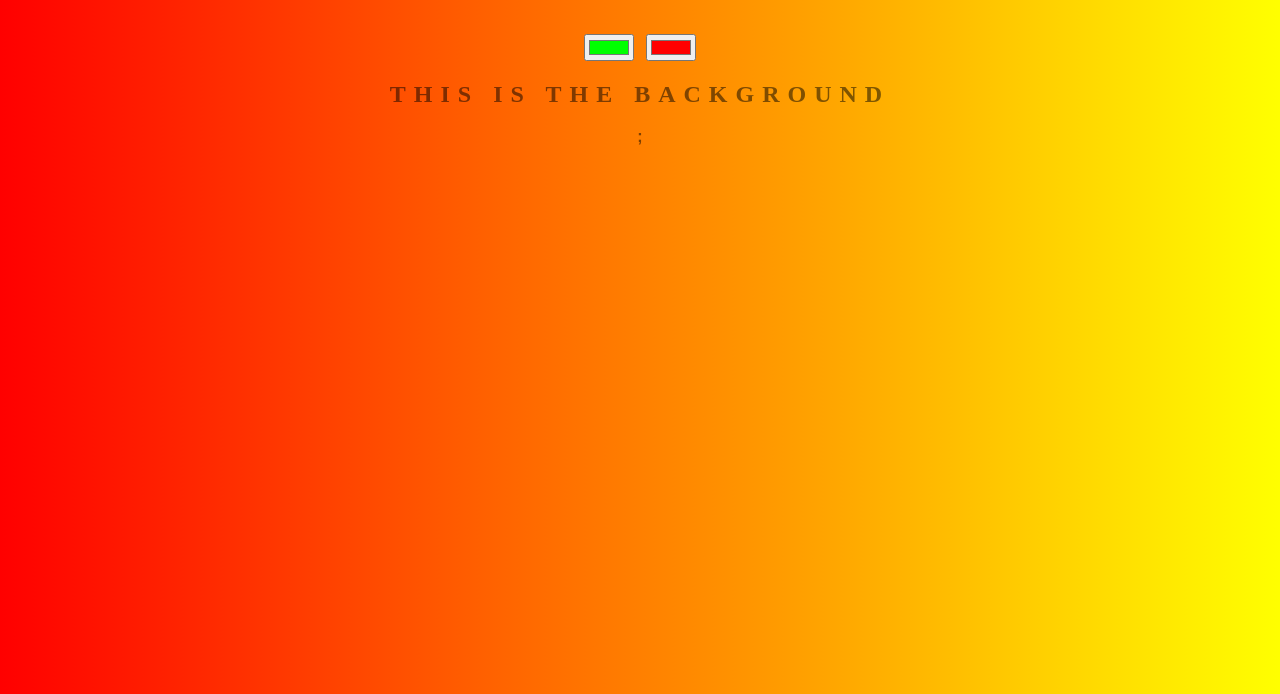
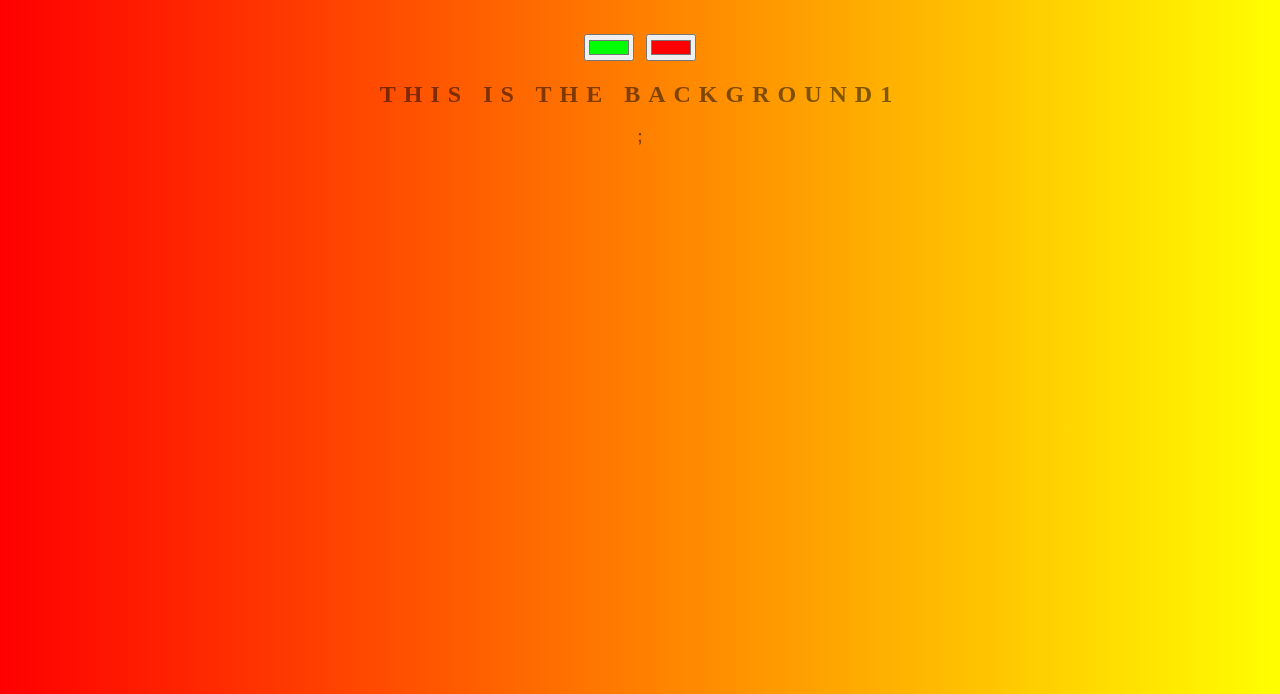
Before and after one commit to yoterme/background-generator, a plain HTML site: page index.html in a window 1280 px wide. Shown: the part 106-800 px from the top of the page. Drawn offline with Linux system fonts and the light colour scheme.

Commit message:
changing text

```diff
--- a/index.html
+++ b/index.html
@@ -8,7 +8,7 @@
 	<h1>Cool Generator</h1>
 	<input class="color1" type="color" name="color1" value="#00ff00">
 	<input class="color2" type="color" name="color2" value="#ff0000">
-	<h2>This is the background</h2>
+	<h2>This is the background1</h2>
 	<h3></h3>
 	<script type="text/javascript" src="script.js"></script>
 </body>
```
